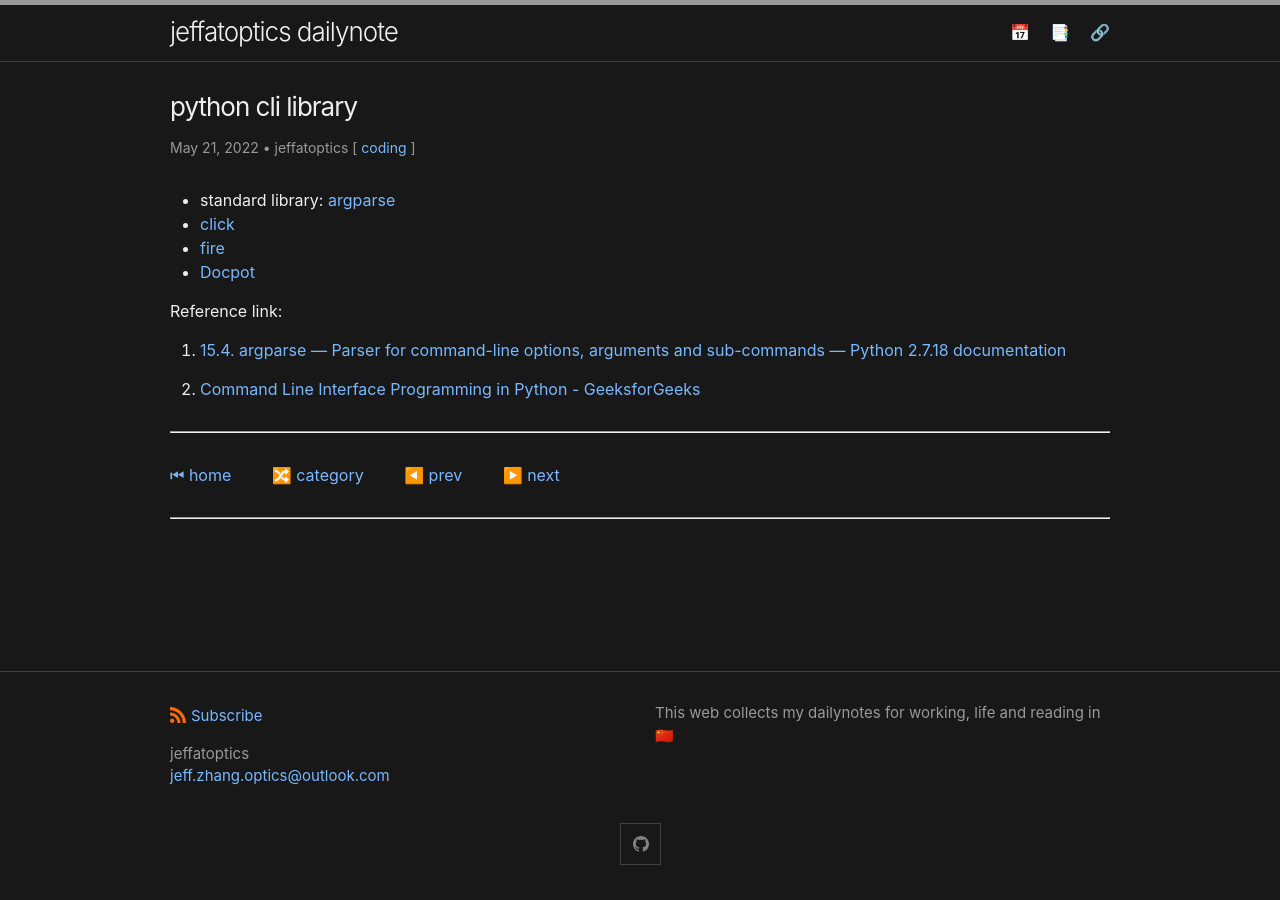
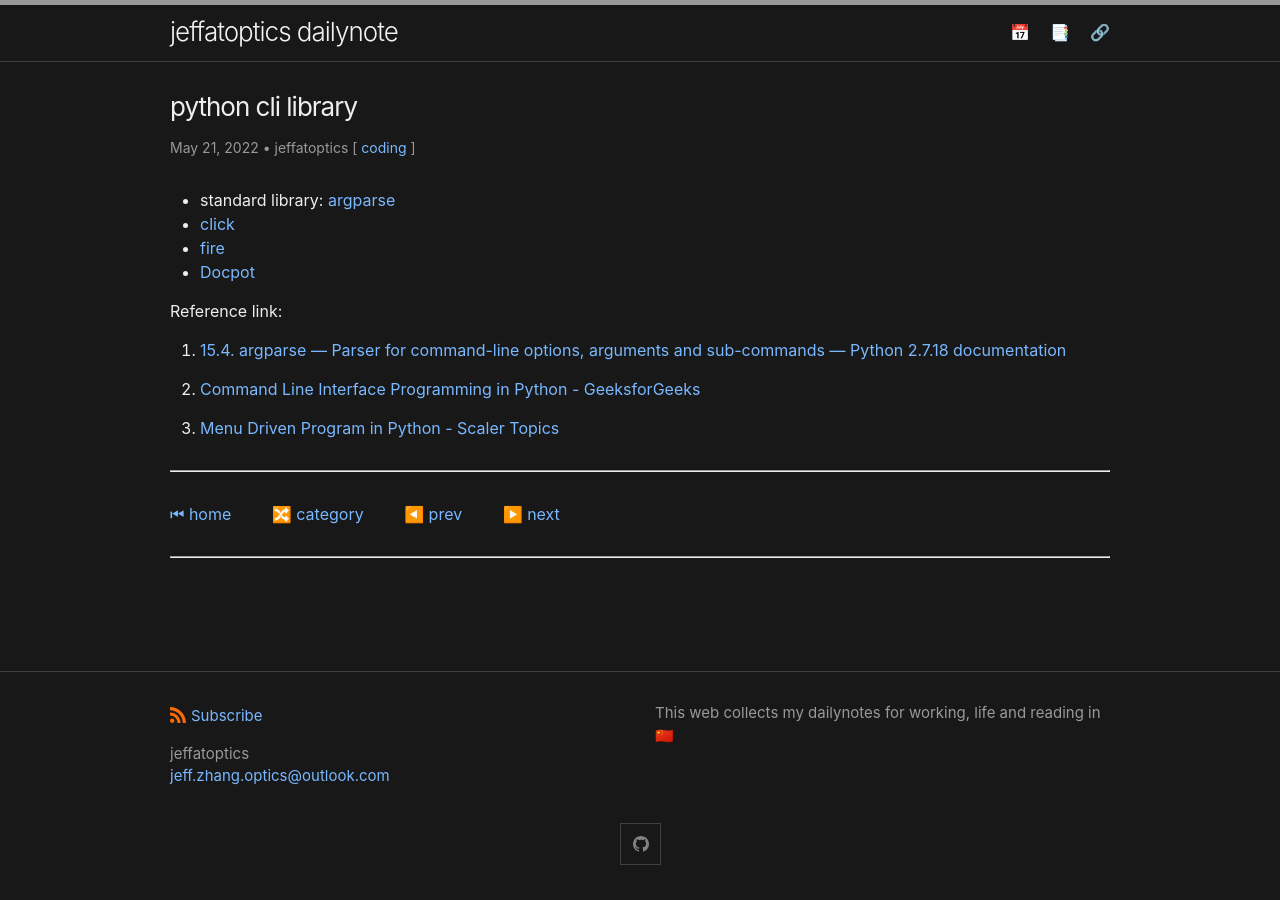
Before and after one commit to jeffatoptics/jeffblog, a Jekyll site: the page built from _posts/2022-05-21-one-day.md, in a window 1280 px wide. Built offline with Jekyll 4.4.1, drawn with Linux system fonts in a browser that asks for light colours.

Commit message:
Added a useful resource
Have added a useful resource about the CIL and menu-driven programming in python from the scaler topics in the reference section.

```diff
--- a/_posts/2022-05-21-one-day.md
+++ b/_posts/2022-05-21-one-day.md
@@ -18,6 +18,8 @@ Reference link:
 
 1. [Command Line Interface Programming in Python - GeeksforGeeks](https://www.geeksforgeeks.org/command-line-interface-programming-python/)
 
+2. [Menu Driven Program in Python - Scaler Topics](https://www.scaler.com/topics/menu-driven-program-in-python/)
+
 
 ---
 
```
